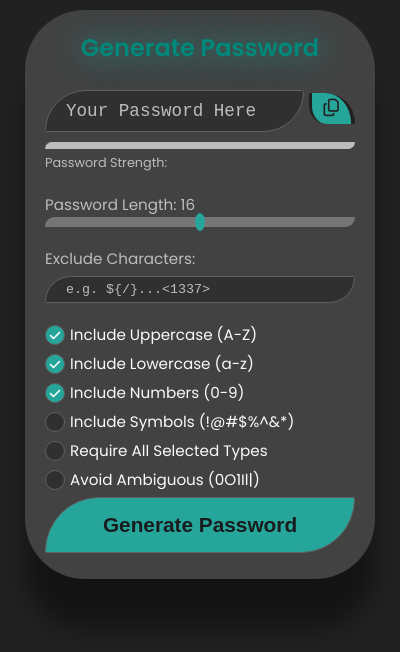
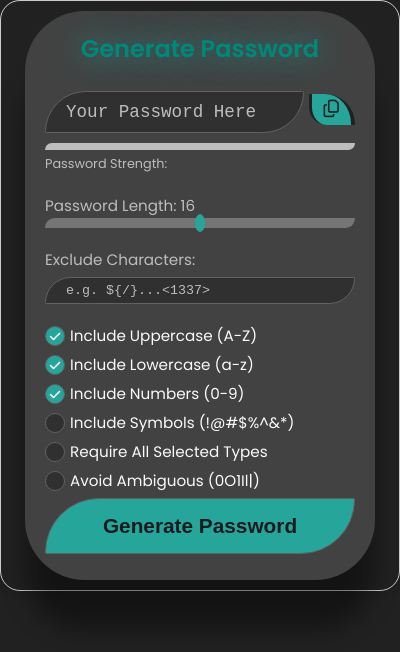
Before and after one commit to polskapeeps/PassLock, an Electron app: page index.html in a window 400 px wide. Drawn offline with Linux system fonts and the light colour scheme.

Commit message:
window border edit

```diff
--- a/package.json
+++ b/package.json
@@ -20,7 +20,8 @@
     ],
     "win": {
       "icon": "build/icon.ico",
-      "target": "nsis"
+      "target": "nsis",
+      "frame": false
     }
   },
   "repository": {
--- a/style.css
+++ b/style.css
@@ -22,6 +22,9 @@
 }
 
 body {
+  border-radius: 20px;
+  border: 1px solid #ccc;
+  box-shadow: 0 0 10px rgba(0, 0, 0, 0.1);
   font-family: "Poppins", sans-serif;
   background-color: var(--bg-color);
   color: var(--text-color);
```
